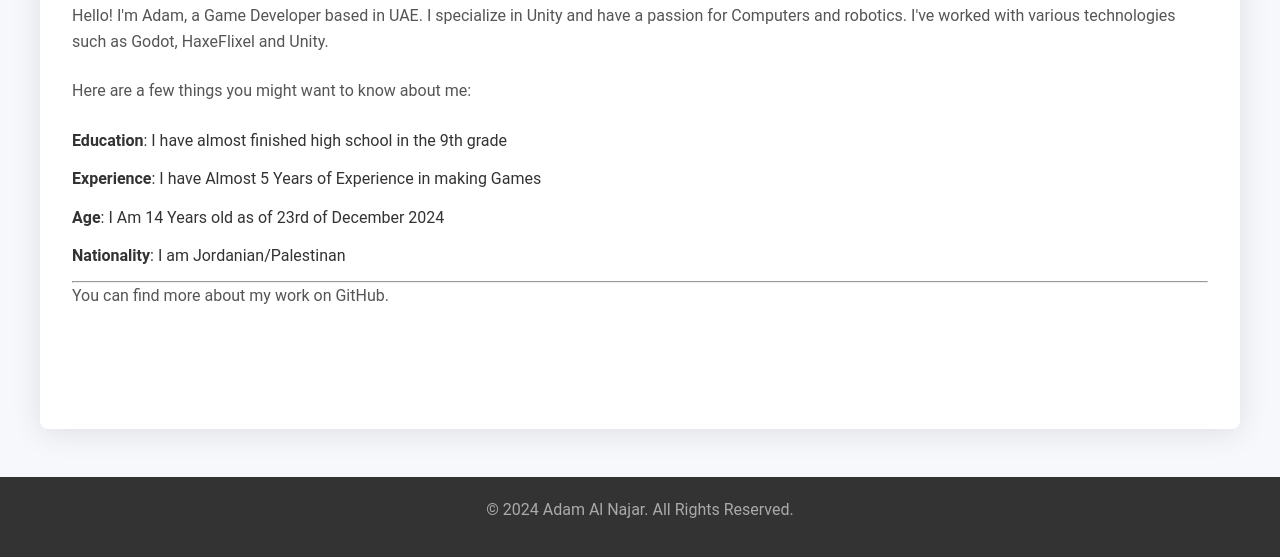
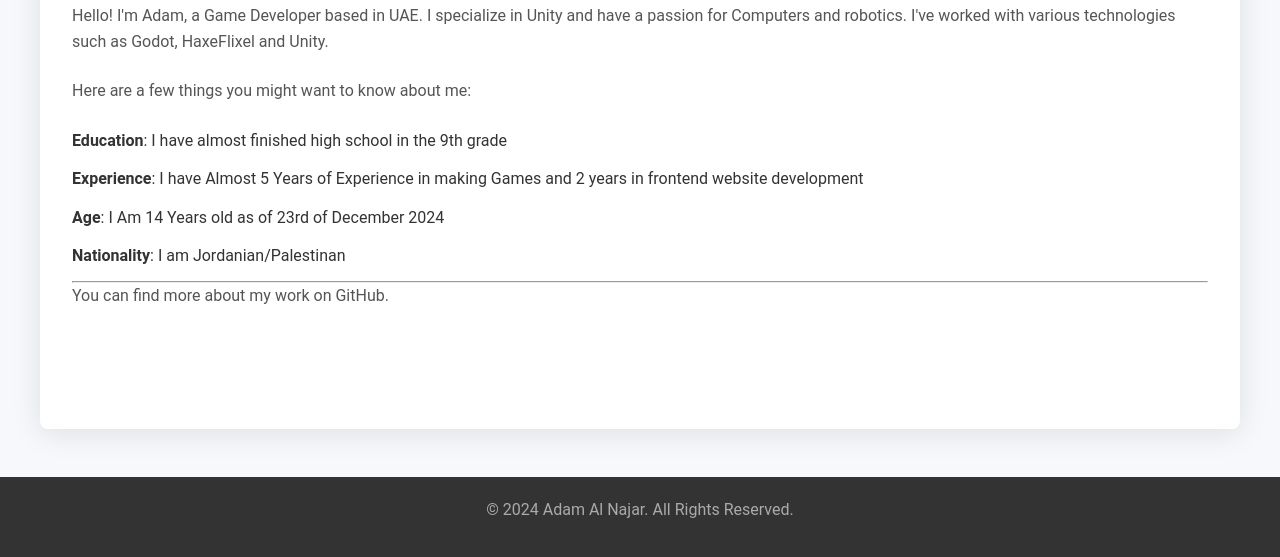
Before and after one commit to AdamAlNajar/PersonalPortfolio, an Eleventy site: page about.md in a window 1280 px wide. Shown: the part 233-790 px from the top of the page. Built offline with nearby package versions, Linux system fonts and the light colour scheme; Eleventy itself is replaced by a stand-in of ours; files that its build step writes are made by us from their sources.

Commit message:
Update about.md

```diff
--- a/about.md
+++ b/about.md
@@ -9,7 +9,7 @@ I've worked with various technologies such as Godot, HaxeFlixel and Unity.
 
 Here are a few things you might want to know about me:
 - **Education**: I have almost finished high school in the 9th grade
-- **Experience**: I have Almost 5 Years of Experience in making Games
+- **Experience**: I have Almost 5 Years of Experience in making Games and 2 years in frontend website development
 - **Age**: I Am 14 Years old as of 23rd of December 2024
 - **Nationality**: I am Jordanian/Palestinan
 ---
```
